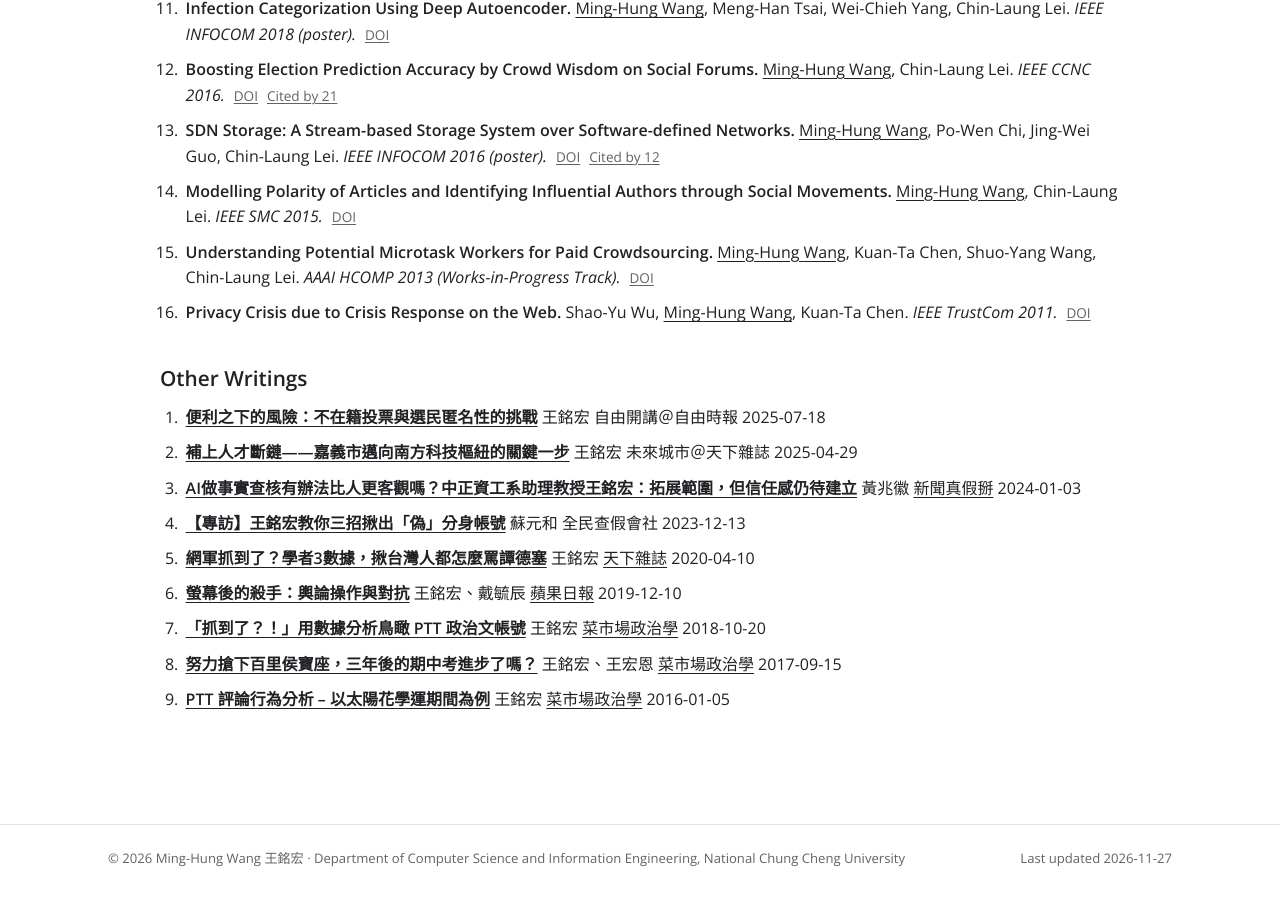
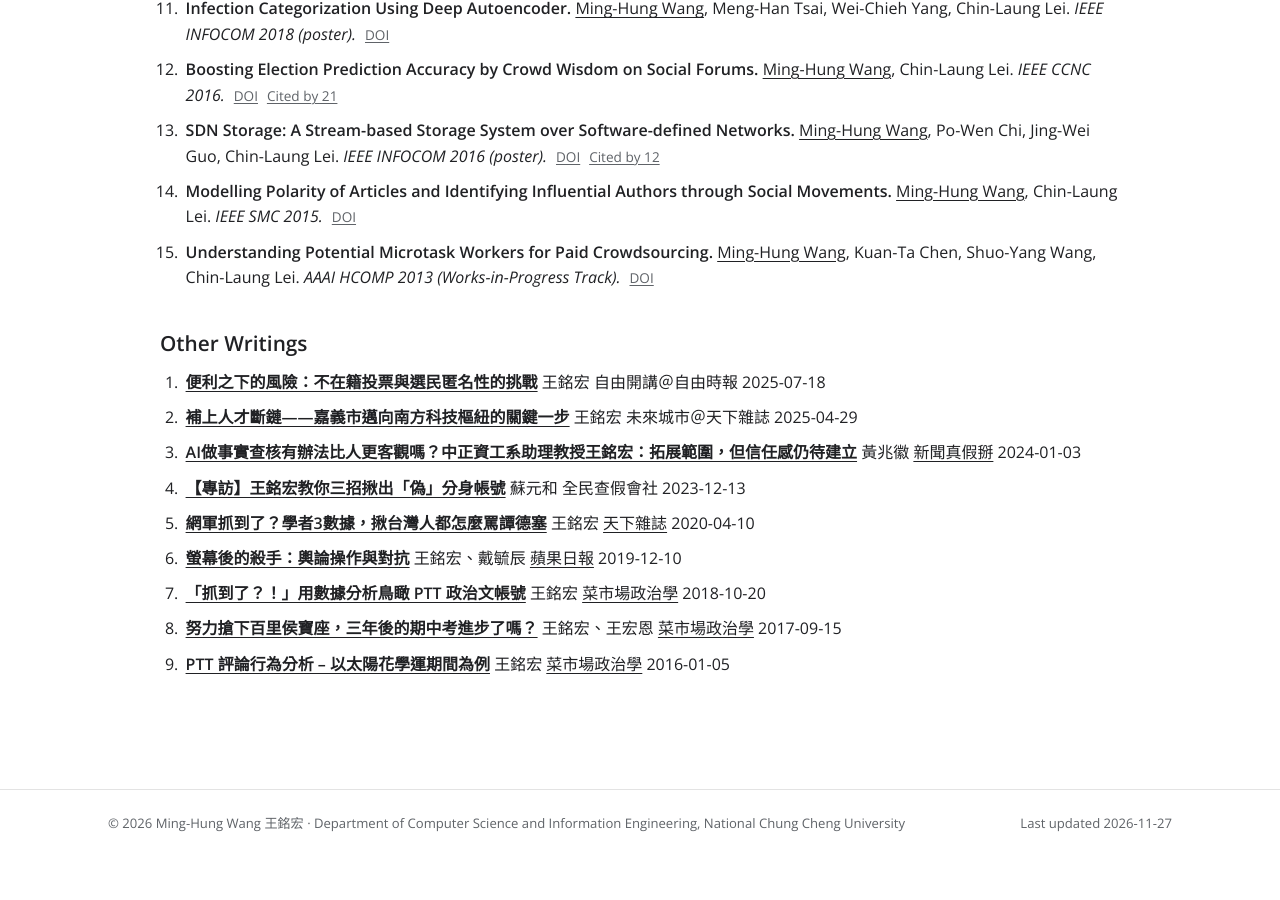
Before and after one commit to tonymhwang/tonymhwang.github.io, a Jekyll site: the page built from _pages/publications.md, in a window 1280 px wide and 900 px high, scrolled down 1865 px. Built offline with Jekyll 4.4.1, drawn with Linux system fonts in a browser that asks for light colours; after the commit the page ends 2730 px from its top, so only the background shows below that.

Commit message:
論文頁：移除 Privacy Crisis due to Crisis Response on the Web（IEEE TrustCom 2011）
Co-Authored-By: Claude Opus 5.5 <noreply@anthropic.com>

```diff
--- a/_pages/publications.md
+++ b/_pages/publications.md
@@ -42,7 +42,6 @@ Selected Conference Proceedings
 * **SDN Storage: A Stream-based Storage System over Software-defined Networks.** Ming-Hung Wang, Po-Wen Chi, Jing-Wei Guo, Chin-Laung Lei. *IEEE INFOCOM 2016 (poster).* <a class="doi" href="https://doi.org/10.1109/infcomw.2016.7562146">DOI</a> <a class="cite" href="https://scholar.google.com/scholar?cites=649653779522671073">Cited by 12</a>
 * **Modelling Polarity of Articles and Identifying Influential Authors through Social Movements.** Ming-Hung Wang, Chin-Laung Lei. *IEEE SMC 2015.* <a class="doi" href="https://doi.org/10.1109/smc.2015.293">DOI</a>
 * **Understanding Potential Microtask Workers for Paid Crowdsourcing.** Ming-Hung Wang, Kuan-Ta Chen, Shuo-Yang Wang, Chin-Laung Lei. *AAAI HCOMP 2013 (Works-in-Progress Track).* <a class="doi" href="https://doi.org/10.1609/hcomp.v1i1.13123">DOI</a>
-* **Privacy Crisis due to Crisis Response on the Web.** Shao-Yu Wu, Ming-Hung Wang, Kuan-Ta Chen. *IEEE TrustCom 2011.* <a class="doi" href="https://doi.org/10.1109/trustcom.2011.28">DOI</a>
 {: .pub-list}
 
 Other Writings
```
